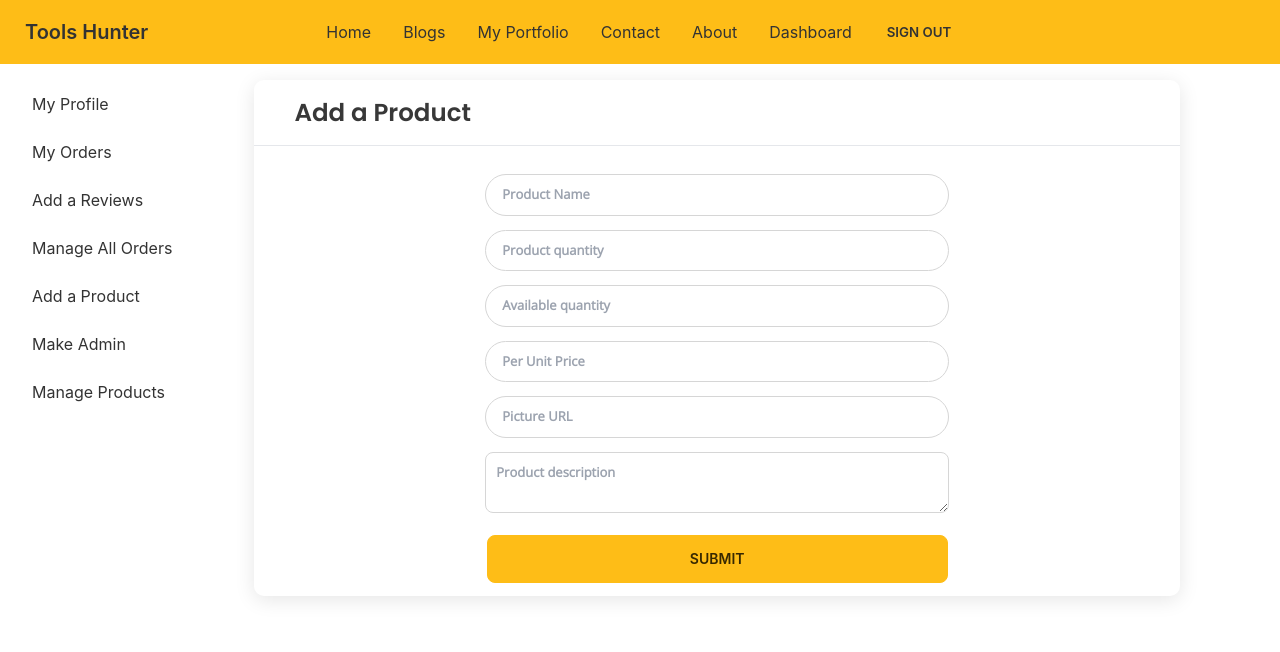
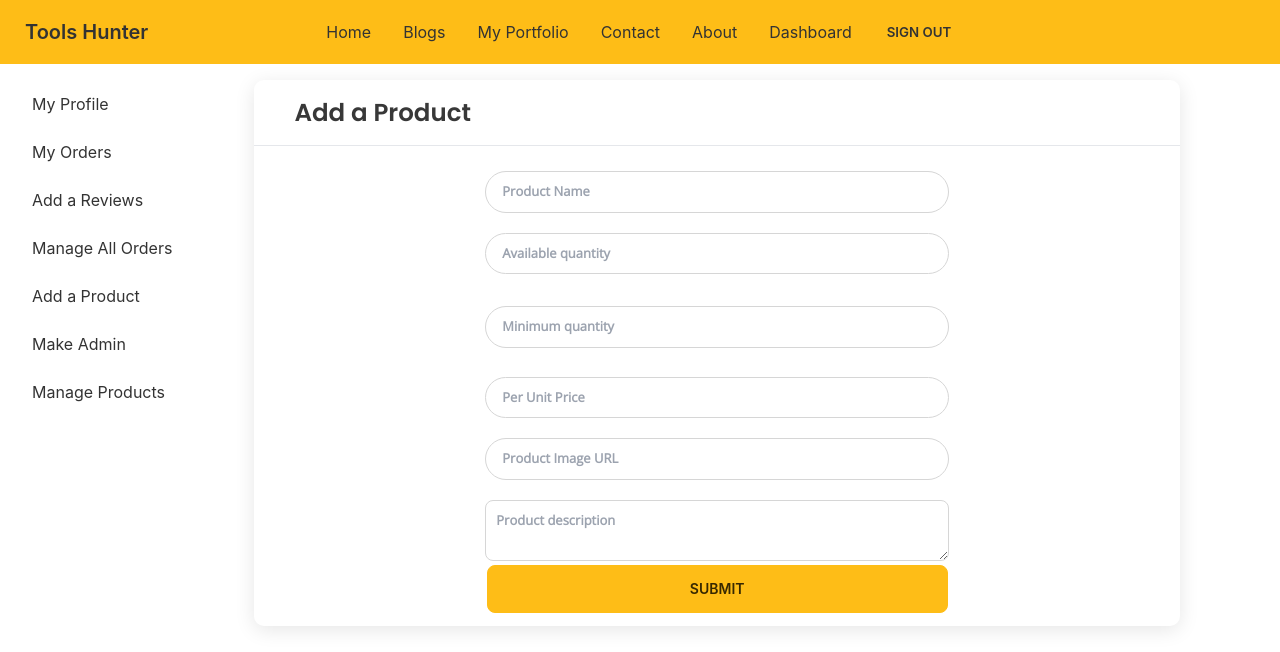
Before and after one commit to MagicManik/tools-hunter-client, a React (Create React App) app: page /dashboard/add in a window 1280 px wide. Shown: the top 652 px of the page. Built offline with nearby package versions, Linux system fonts and the light colour scheme; no server answers; sample sign-in values are in the browser's storage.

Commit message:
add product error handle

```diff
--- a/src/Pages/Dashboard/AddAProduct.css
+++ b/src/Pages/Dashboard/AddAProduct.css
@@ -1,4 +1,4 @@
-.review-section {
+.add-product-section {
     box-shadow: 0 4px 20px rgb(0 0 0 / 10%);
     margin-right: 100px;
     margin-left: 50px;
@@ -22,7 +22,7 @@
 }
 
 .add-product-form {
-    height: 450px;
+    height: 480px;
     padding: 20px;
     position: relative;
     border-radius: 18px;
@@ -42,8 +42,23 @@
 .add-input-field {
     width: 90%;
     display: block;
+    margin: 5px auto;
+    margin-bottom: 20px;
+    padding: 10px 16px;
+    border-radius: 60px;
+    border: 1px solid #d6d6d6;
+    font-family: 'Open Sans', sans-serif;
+    font-size: 13px;
+    font-weight: bold;
+    outline: rgb(255, 220, 220);
+}
+
+#available-input-field,
+#quantity-input-field {
+    width: 90%;
+    display: block;
     margin: 8px auto;
-    margin-bottom: 14px;
+    margin-bottom: 0px;
     padding: 10px 16px;
     border-radius: 60px;
     border: 1px solid #d6d6d6;
@@ -65,6 +80,7 @@
     font-weight: bold;
     outline: rgb(255, 220, 220);
 }
+
 
 .address-input-field:focus {
     border-color: #febd17;
@@ -92,7 +108,7 @@
 
 @media screen and (max-width: 576px) {
 
-    .review-section {
+    .add-product-section {
         box-shadow: 0 4px 20px rgb(0 0 0 / 10%);
         margin: 16px;
         border-radius: 10px;
--- a/src/Pages/Dashboard/AddAProduct.js
+++ b/src/Pages/Dashboard/AddAProduct.js
@@ -1,37 +1,58 @@
-import React from 'react';
+import React, { useState } from 'react';
 import './AddAProduct.css'
 
 const AddAProduct = () => {
 
+    const [available, setAvailable] = useState();
+    const [quantity, setQuantity] = useState();
+
+    const handleAvailable = event => {
+        setAvailable(parseInt(event.target.value));
+    }
+
+    const handleQuantity = event => {
+        setQuantity(parseInt(event.target.value));
+    }
+
+
     return (
-        <section className='review-section'>
+        <section className='add-product-section'>
             <h3 className='review-title'>Add a Product</h3>
             <hr />
             <div className='add-review-container'>
                 <div className='add-product-form'>
                     <form>
 
-                        {/* <label htmlFor="name">Product Name</label> */}
                         <input className='add-input-field' type="text" name="name" id="" placeholder='Product Name' />
 
-                        {/* <label htmlFor="quantity">Quantity</label> */}
-                        <input className='add-input-field' type="number" name="quantity" id="" placeholder='Product quantity' />
 
-                        {/* <label htmlFor="available">Available Quantity</label> */}
-                        <input className='add-input-field' type="number" name="available" id="" placeholder='Available quantity' />
+                        {/* ________________________ */}
+                        <input onChange={handleAvailable} type="number" name="available" id="available-input-field" placeholder='Available quantity' />
 
 
-                        {/* <label htmlFor="price">Per Unit Price</label> */}
+                        <label>
+                            {available < 1 && <span className="text-xs label-text text-red-600">Rating must be 1 into 5</span>}
+                        </label>
+
+
+
+                        <input onChange={handleQuantity} type="number" name="quantity" id="quantity-input-field" placeholder='Minimum quantity' />
+
+                        <label>
+                            {quantity < 1 && <span className="text-xs label-text text-red-600">Rating must be 1 into 5</span>}
+                            {quantity > available && <span className="text-xs label-text text-red-600">Rating must be 1 into 5</span>}
+                        </label>
+
+
+
+
                         <input className='add-input-field' type="number" name="price" id="" placeholder='Per Unit Price' />
 
-                        {/* <label htmlFor="img">Product Image URL</label> */}
-                        <input className='add-input-field' type="text" name="img" id="" placeholder='Picture URL' />
+                        <input className='add-input-field' type="text" name="img" id="" placeholder='Product Image URL' />
 
-                        {/* <label htmlFor="description">Product Description</label> */}
                         <textarea className='address-input-field' name="description" id="" cols="30" rows="2" placeholder='Product description' required></textarea>
 
                         <input className='btn btn-primary confirm-btn' type="submit" value="Submit" />
-
 
                     </form>
 
--- a/src/Pages/Dashboard/MyReview.css
+++ b/src/Pages/Dashboard/MyReview.css
@@ -57,7 +57,7 @@
     width: 90%;
     display: block;
     margin: 8px auto;
-    margin-bottom: 1px;
+    margin-bottom: 0px;
     padding: 10px 16px;
     border-radius: 60px;
     border: 1px solid #d6d6d6;
--- a/src/Pages/Dashboard/MyReview.js
+++ b/src/Pages/Dashboard/MyReview.js
@@ -53,6 +53,7 @@ const MyReview = () => {
                         <label htmlFor="name">Your Name</label>
                         <input className='review-input-field' type="text" name="name" id="" value={user.displayName} disabled readOnly required />
 
+                        {/* rating lavel and button handle */}
                         <label htmlFor="rating">Rating must be 1 into 5</label>
                         <input onChange={handleRating} type="number" name="rating" id="rating-input-field" value={rating || ''} placeholder="Rating" required />
 
@@ -61,11 +62,10 @@ const MyReview = () => {
                             {rating < 1 && <span className="text-xs label-text text-red-600">Rating must be 1 into 5</span>}
                         </label>
 
-                        <br />
 
-                        <label htmlFor="picture">Your Image URL</label>
+
+                        <label className='block' htmlFor="picture">Your Image URL</label>
                         <input className='review-input-field' type="text" name="img" id="" placeholder='Image URL' required />
-
 
                         <label htmlFor="review">Type your review</label>
                         <textarea className='address-input-field' name="review" id="" cols="30" rows="2" placeholder='Type your review' required></textarea>
```
